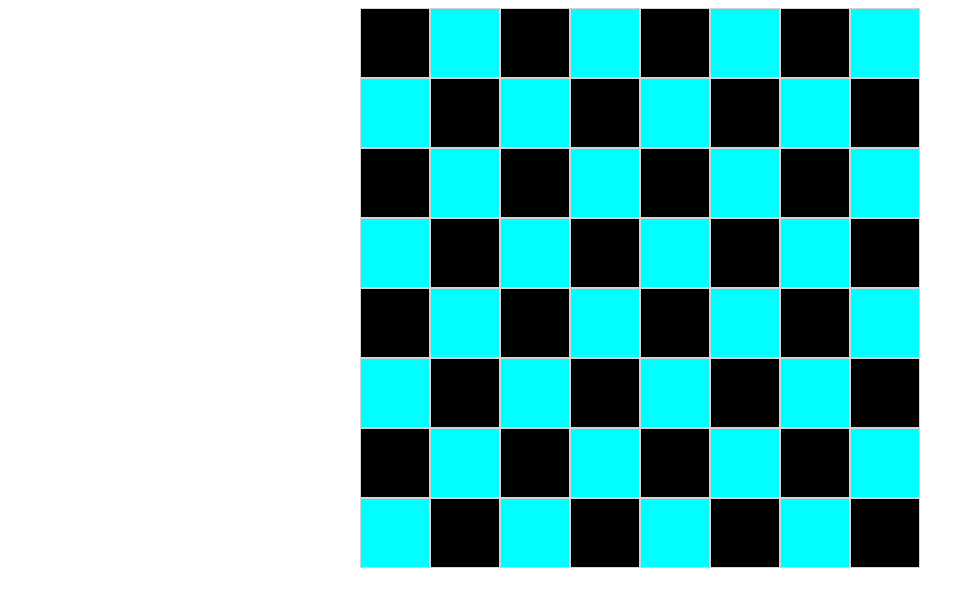
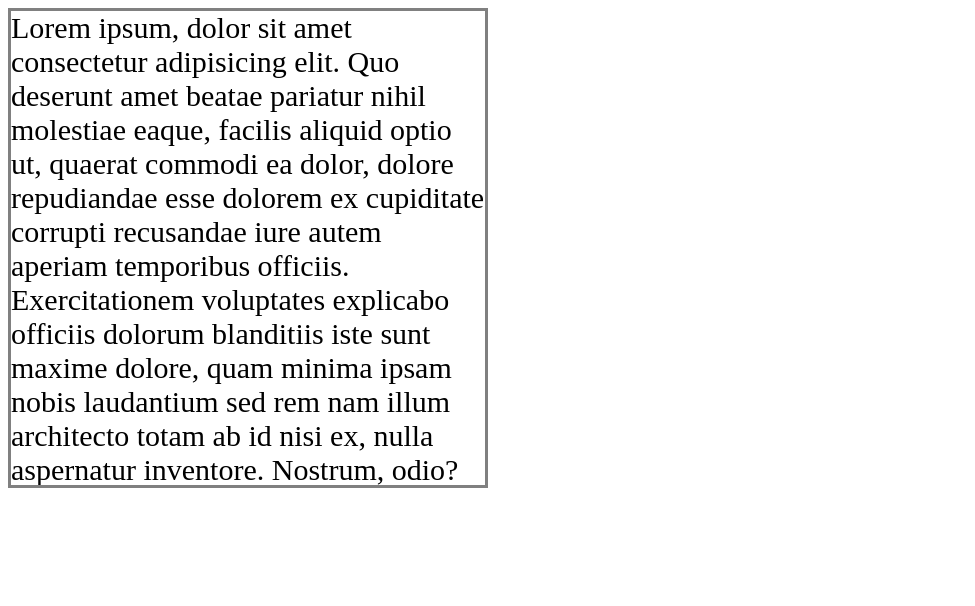
Before and after one commit to IlyaOvanesovJava60/HW-04, a plain HTML site: page index.html in a window 1280 px wide. Shown: the whole page, without its empty margins (0-975 px from the left). Drawn offline with Linux system fonts and the light colour scheme.

Commit message:
overflow

```diff
--- a/css/styles.css
+++ b/css/styles.css
@@ -1,30 +1,13 @@
-body {
-    display: flex;
-    justify-content: center;
-    align-items: center;
+html {
+    font-size: 62.5%;
 }
 
-.cell {
-    width: 70px;
-    height: 70px;
-    border: 1px solid lightgray;
-    background-color: aqua;
+.box {
+    border: 3px solid gray;
+    /* 1 em = 16px */
+    width: 16em;
+height: 16em;
     box-sizing: border-box;
+    font-size: 3rem;
+    overflow: auto;
 }
-
-.chessBoard {
-    display: flex;
-    flex-direction: column;
-}
-.row {
-    display: flex;
-    flex-direction: row;
-}
-
-.chessBoard div:nth-child(odd) div:nth-child(odd) {
-    background-color: black;
-}
-
-.chessBoard div:nth-child(even) div:nth-child(even) {
-    background-color: black;
-}
--- a/index.html
+++ b/index.html
@@ -7,87 +7,8 @@
     <title>Document</title>
 </head>
 <body>
-    <div class="chessBoard">
-        <div class="row">
-            <div class="cell"></div>
-            <div class="cell"></div>
-            <div class="cell"></div>
-            <div class="cell"></div>
-            <div class="cell"></div>
-            <div class="cell"></div>
-            <div class="cell"></div>
-            <div class="cell"></div>
-        </div>
-        <div class="row">
-            <div class="cell"></div>
-            <div class="cell"></div>
-            <div class="cell"></div>
-            <div class="cell"></div>
-            <div class="cell"></div>
-            <div class="cell"></div>
-            <div class="cell"></div>
-            <div class="cell"></div>
-        </div>
-        <div class="row">
-            <div class="cell"></div>
-            <div class="cell"></div>
-            <div class="cell"></div>
-            <div class="cell"></div>
-            <div class="cell"></div>
-            <div class="cell"></div>
-            <div class="cell"></div>
-            <div class="cell"></div>
-        </div>
-        <div class="row">
-            <div class="cell"></div>
-            <div class="cell"></div>
-            <div class="cell"></div>
-            <div class="cell"></div>
-            <div class="cell"></div>
-            <div class="cell"></div>
-            <div class="cell"></div>
-            <div class="cell"></div>
-        </div>
-        <div class="row">
-            <div class="cell"></div>
-            <div class="cell"></div>
-            <div class="cell"></div>
-            <div class="cell"></div>
-            <div class="cell"></div>
-            <div class="cell"></div>
-            <div class="cell"></div>
-            <div class="cell"></div>
-        </div>
-        <div class="row">
-            <div class="cell"></div>
-            <div class="cell"></div>
-            <div class="cell"></div>
-            <div class="cell"></div>
-            <div class="cell"></div>
-            <div class="cell"></div>
-            <div class="cell"></div>
-            <div class="cell"></div>
-        </div>
-        <div class="row">
-            <div class="cell"></div>
-            <div class="cell"></div>
-            <div class="cell"></div>
-            <div class="cell"></div>
-            <div class="cell"></div>
-            <div class="cell"></div>
-            <div class="cell"></div>
-            <div class="cell"></div>
-        </div>
-        <div class="row">
-            <div class="cell"></div>
-            <div class="cell"></div>
-            <div class="cell"></div>
-            <div class="cell"></div>
-            <div class="cell"></div>
-            <div class="cell"></div>
-            <div class="cell"></div>
-            <div class="cell"></div>
-        </div>
+    <div class="box">
+        Lorem ipsum, dolor sit amet consectetur adipisicing elit. Quo deserunt amet beatae pariatur nihil molestiae eaque, facilis aliquid optio ut, quaerat commodi ea dolor, dolore repudiandae esse dolorem ex cupiditate corrupti recusandae iure autem aperiam temporibus officiis. Exercitationem voluptates explicabo officiis dolorum blanditiis iste sunt maxime dolore, quam minima ipsam nobis laudantium sed rem nam illum architecto totam ab id nisi ex, nulla aspernatur inventore. Nostrum, odio? Quidem excepturi quae atque ad rem dolorum laboriosam facilis quas, ullam aut eaque eligendi culpa perferendis rerum porro ea nulla nemo voluptas sapiente! Sapiente repudiandae cumque reiciendis iste neque magnam sequi obcaecati quibusdam.
     </div>
 </body>
 </html>
```
